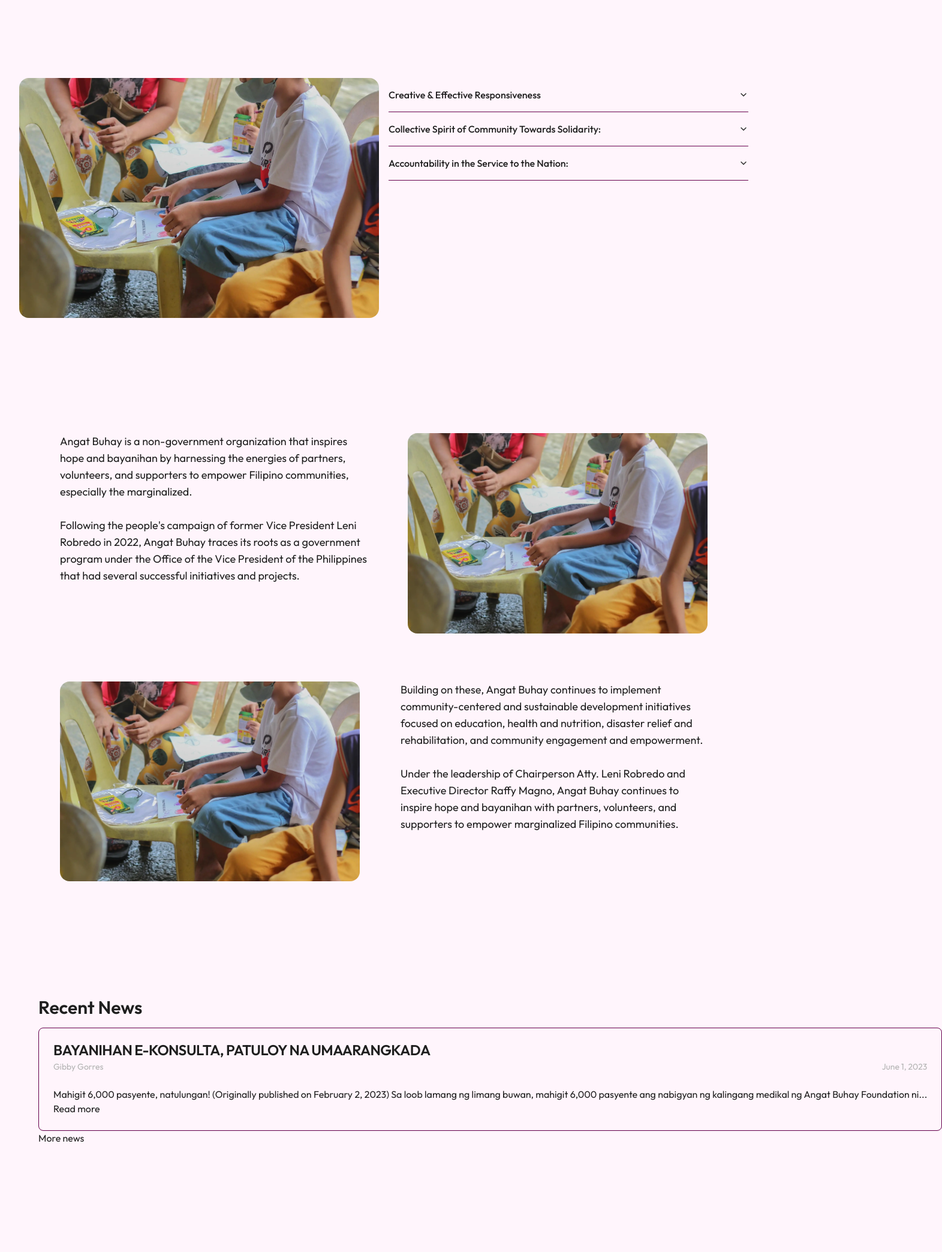
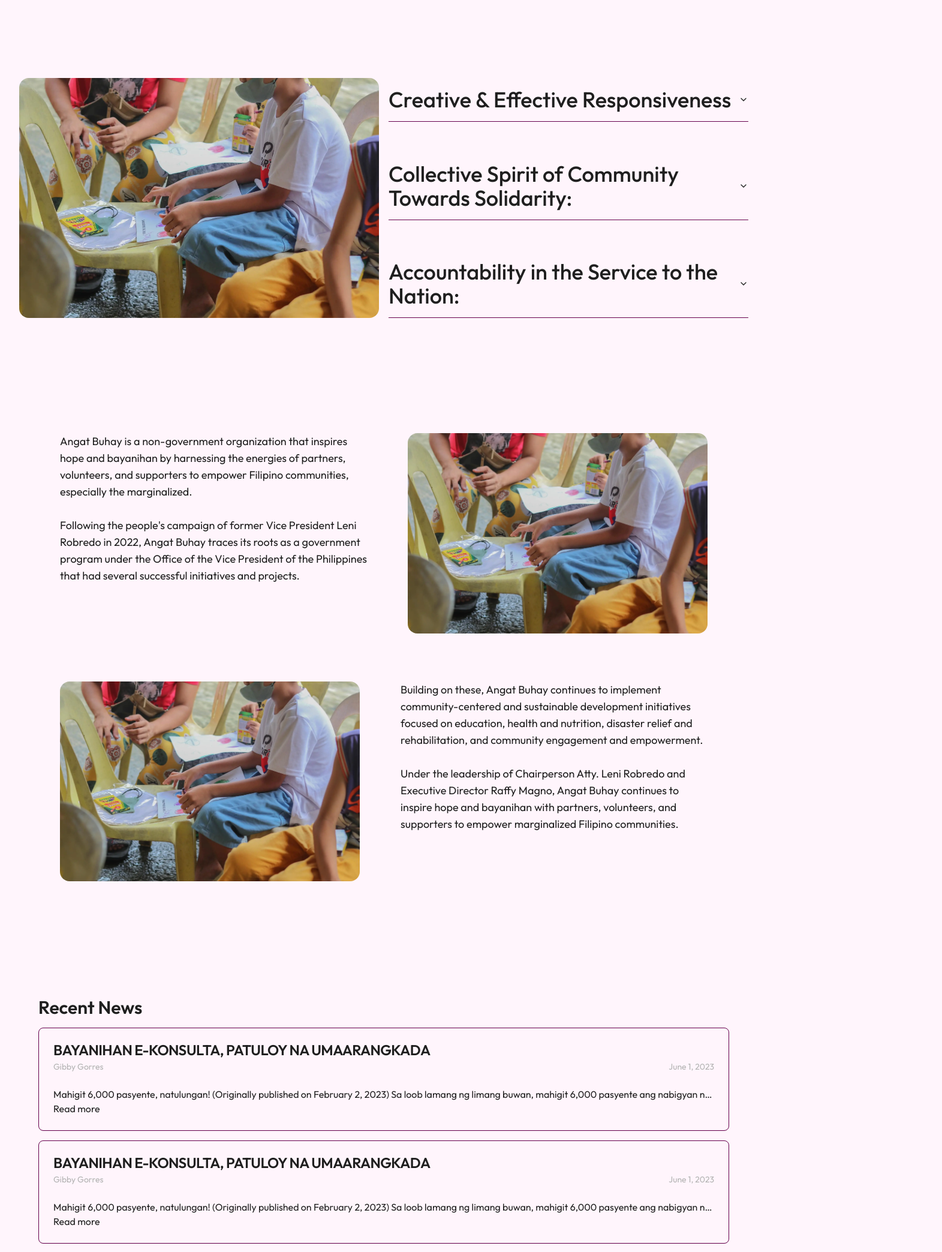
Before and after one commit to disosur/angat-buhay, a Next.js app: page / in a window 1280 px wide. Shown: the part 1860-3947 px from the top of the page at 60% size, 1571 px wide, since content can reach past the window. Built offline with nearby package versions, Linux system fonts and the light colour scheme.

Commit message:
Finished layout for major parts

```diff
--- a/app/about/page.tsx
+++ b/app/about/page.tsx
@@ -2,17 +2,22 @@
 
 import Image from "next/image";
 
-import aboutHero from "@/public/hero-image.webp";
+import aboutHero from "@/public/Hero-1.webp";
 
 export default function page() {
   return (
     <main className="container">
-      <section id="hero" className="bg-zinc-600">
-        <div className="flex justify-center">
-          <h1 className=" text-[180px] font-bold flex space-x-8">
-            <span className="text-primary ">OUR</span>
-            <span className=" text-secondary">STORY</span>
+      <section id="hero">
+        <div className="z-10 flex justify-center">
+          <h1 className="text-[180px] font-bold flex space-x-8">
+            <span className="text-primary">OUR</span>
+            <span className="text-secondary">STORY</span>
           </h1>
+          <Image
+            src={aboutHero}
+            alt="About Hero Image"
+            className="absolute top-0 left-0 z-0"
+          />
         </div>
       </section>
 
--- a/app/page.tsx
+++ b/app/page.tsx
@@ -119,7 +119,9 @@
 
       <section id="recent-news" className="mx-8 space-y-4 ">
         <h2 className="text-3xl font-semibold">Recent News</h2>
-        <div className="flex space-x-4">
+        <div className="flex flex-col gap-4">
+          <NewsCard />
+          <NewsCard />
           <NewsCard />
         </div>
         <Link href="/" className="hover:text-primary">
--- a/components/Shared/CoreValues/Values.tsx
+++ b/components/Shared/CoreValues/Values.tsx
@@ -10,7 +10,10 @@
 export default function Values() {
   return (
     <>
-      <Accordion type="single" collapsible className="w-full">
+      <Accordion
+        type="single"
+        collapsible
+        className="flex flex-col justify-between w-full h-full">
         <AccordionItem value="item-1">
           <AccordionTrigger>
             Creative & Effective Responsiveness
--- a/components/ui/accordion.tsx
+++ b/components/ui/accordion.tsx
@@ -28,7 +28,7 @@
     <AccordionPrimitive.Trigger
       ref={ref}
       className={cn(
-        "flex flex-1 items-center justify-between py-4 font-medium transition-all hover:text-primary [&[data-state=open]>svg]:rotate-180",
+        "flex flex-1 items-center justify-between py-4 text-start font-medium text-4xl transition-all hover:text-primary [&[data-state=open]>svg]:rotate-180",
         className
       )}
       {...props}>
@@ -45,7 +45,7 @@
 >(({ className, children, ...props }, ref) => (
   <AccordionPrimitive.Content
     ref={ref}
-    className="overflow-hidden text-sm transition-all data-[state=closed]:animate-accordion-up data-[state=open]:animate-accordion-down"
+    className="overflow-hidden text-base transition-all data-[state=closed]:animate-accordion-up data-[state=open]:animate-accordion-down"
     {...props}>
     <div className={cn("pb-4 pt-0", className)}>{children}</div>
   </AccordionPrimitive.Content>
--- a/package.json
+++ b/package.json
@@ -22,6 +22,7 @@
     "react": "^18",
     "react-dom": "^18",
     "react-hook-form": "^7.49.0",
+    "react-icons": "^4.12.0",
     "tailwind-merge": "^2.1.0",
     "tailwindcss-animate": "^1.0.7",
     "zod": "^3.22.4"
```
Also changed, not shown: 1 other file (tests, documents, lock files or other folders).
